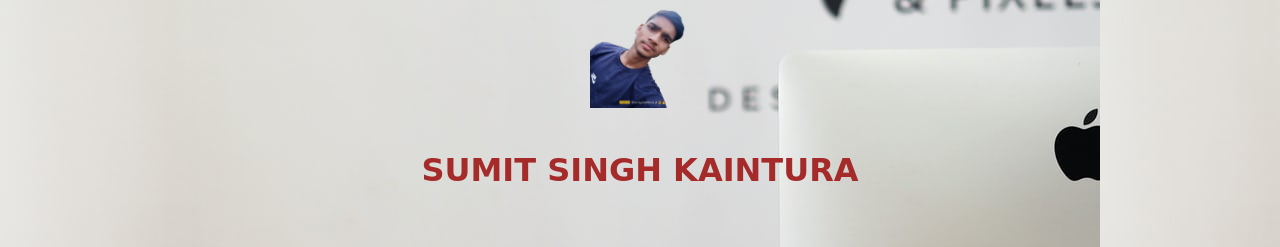
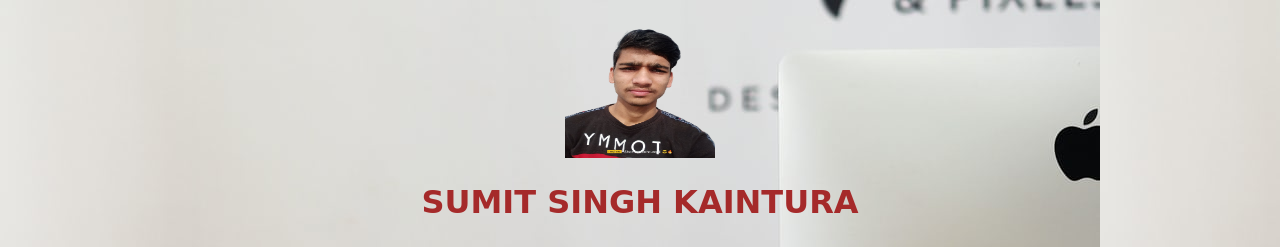
Before and after one commit to sumitkainturaji/SUMITKAINTURA.github.io, a plain HTML site: page index.html in a window 1280 px wide. Shown: the top 247 px of the page. Drawn offline with Linux system fonts and the light colour scheme; a web font is replaced by a local one.

Commit message:
Add files via upload

```diff
--- a/index.html
+++ b/index.html
@@ -40,8 +40,8 @@
     <div>
 
 
-        <img src="sumitkaintura.png" width="100px" height="100px"
-            alt="image loading"><br> <br>
+        <img src="sumit.png" width="150px" height="150px"
+            alt="image loading"><br>
         <h1><b>SUMIT SINGH KAINTURA</b></h1><br>
         <h1>Follow Me On Social Media </h1>
 
```
Also changed, not shown: sumit.png (added).
